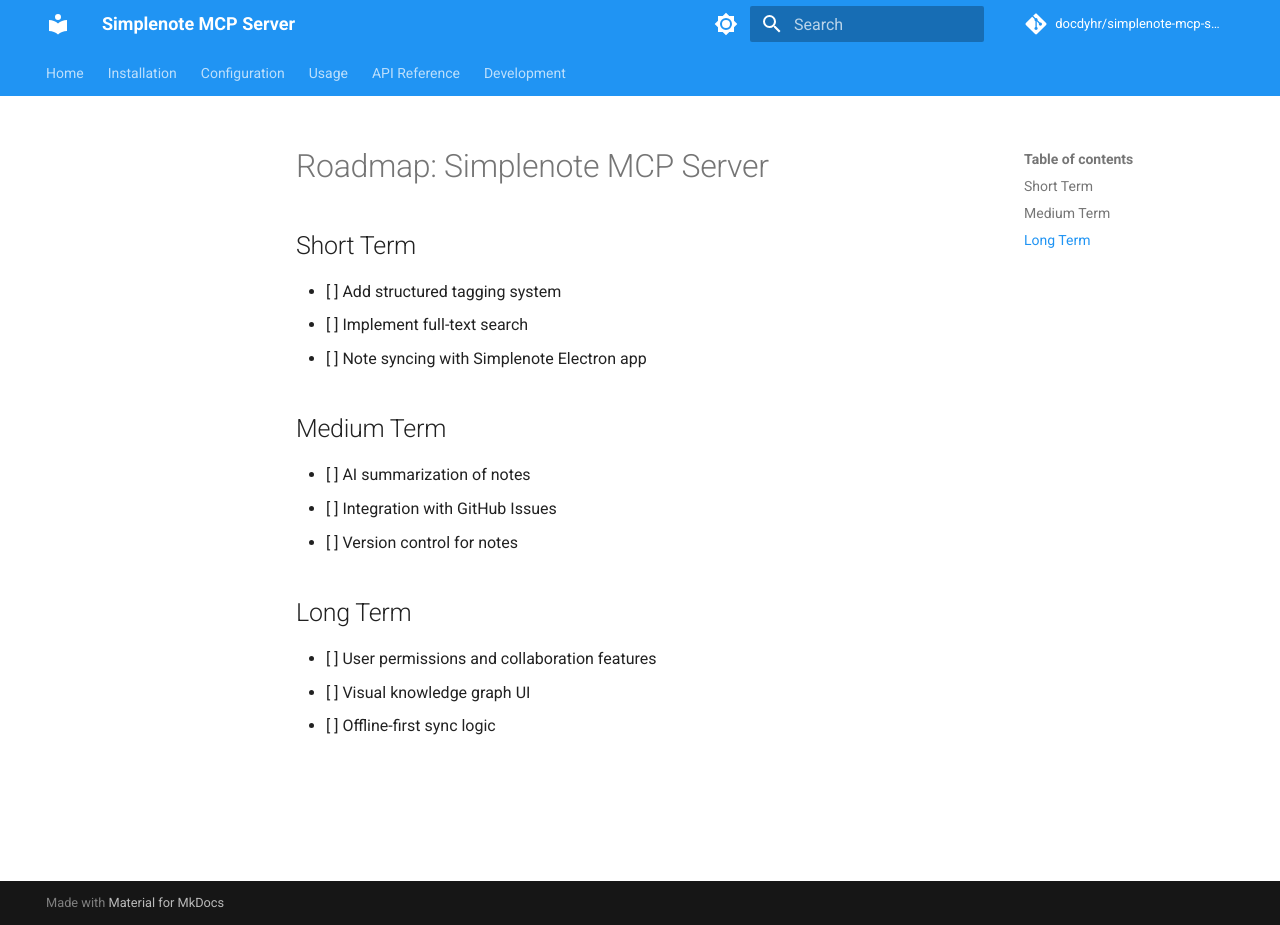
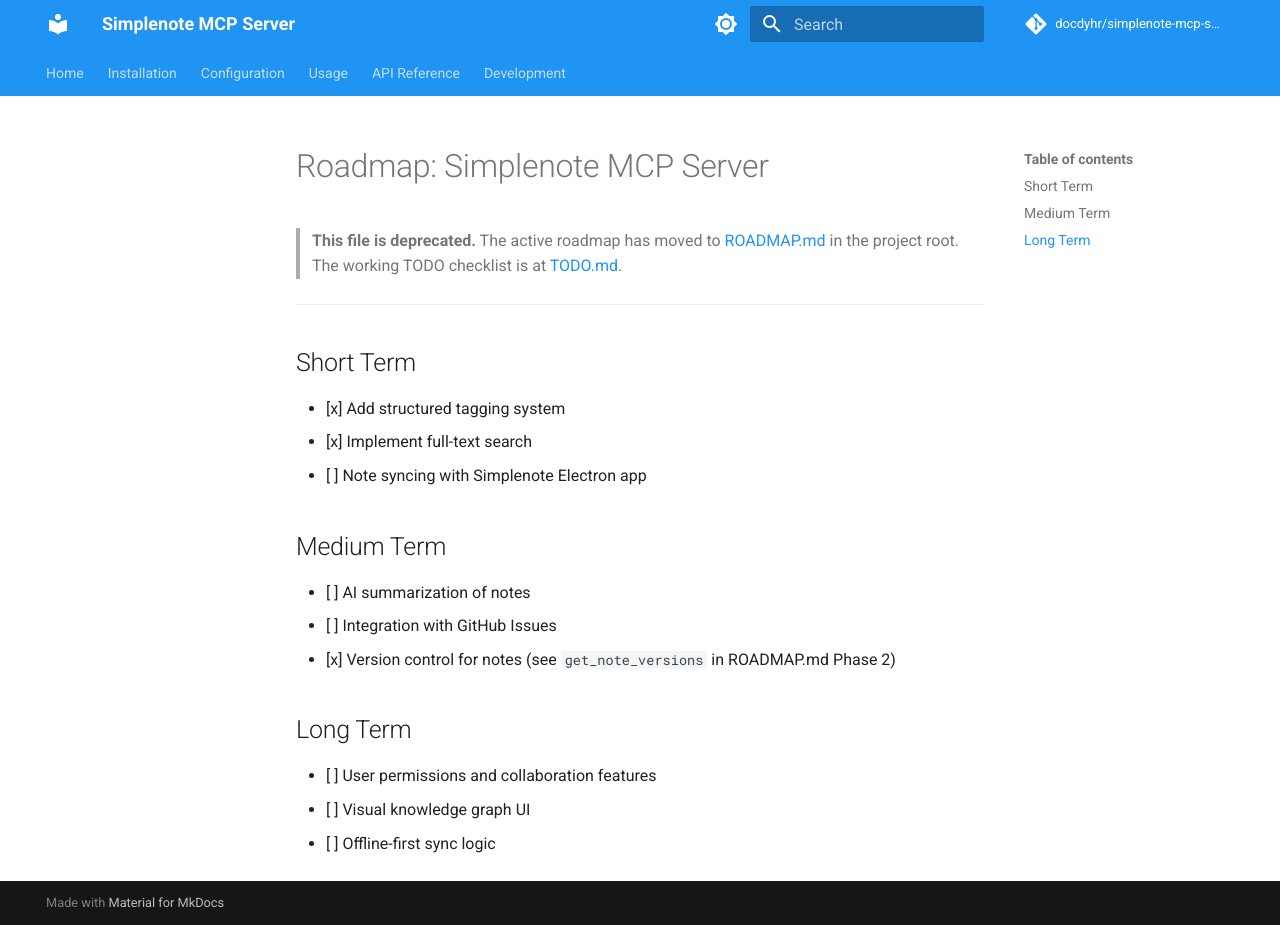
Before and after one commit to docdyhr/simplenote-mcp-server, an MkDocs documentation site: the page built from docs/ROADMAP.md, in a window 1280 px wide and 925 px high. Built offline with MkDocs 1.6.1 and Material for MkDocs 9.7.7, drawn with Linux system fonts in a browser that asks for light colours; comment, search, counter and statistics services are not loaded.

Commit message:
docs: deprecate docs/ROADMAP.md in favour of root ROADMAP.md
Adds deprecation notice and pointer to the new root-level ROADMAP.md
and TODO.md files created as part of the v1.13 roadmap work.

Co-Authored-By: Claude Sonnet 4.6 <noreply@anthropic.com>

```diff
--- a/docs/ROADMAP.md
+++ b/docs/ROADMAP.md
@@ -1,14 +1,21 @@
 # Roadmap: Simplenote MCP Server
 
+> **This file is deprecated.** The active roadmap has moved to [ROADMAP.md](../ROADMAP.md) in the project root.
+> The working TODO checklist is at [TODO.md](../TODO.md).
+
+---
+
+<!-- Historical content preserved for reference only — do not update -->
+
 ## Short Term
-- [ ] Add structured tagging system
-- [ ] Implement full-text search
+- [x] Add structured tagging system
+- [x] Implement full-text search
 - [ ] Note syncing with Simplenote Electron app
 
 ## Medium Term
 - [ ] AI summarization of notes
 - [ ] Integration with GitHub Issues
-- [ ] Version control for notes
+- [x] Version control for notes (see `get_note_versions` in ROADMAP.md Phase 2)
 
 ## Long Term
 - [ ] User permissions and collaboration features
```
